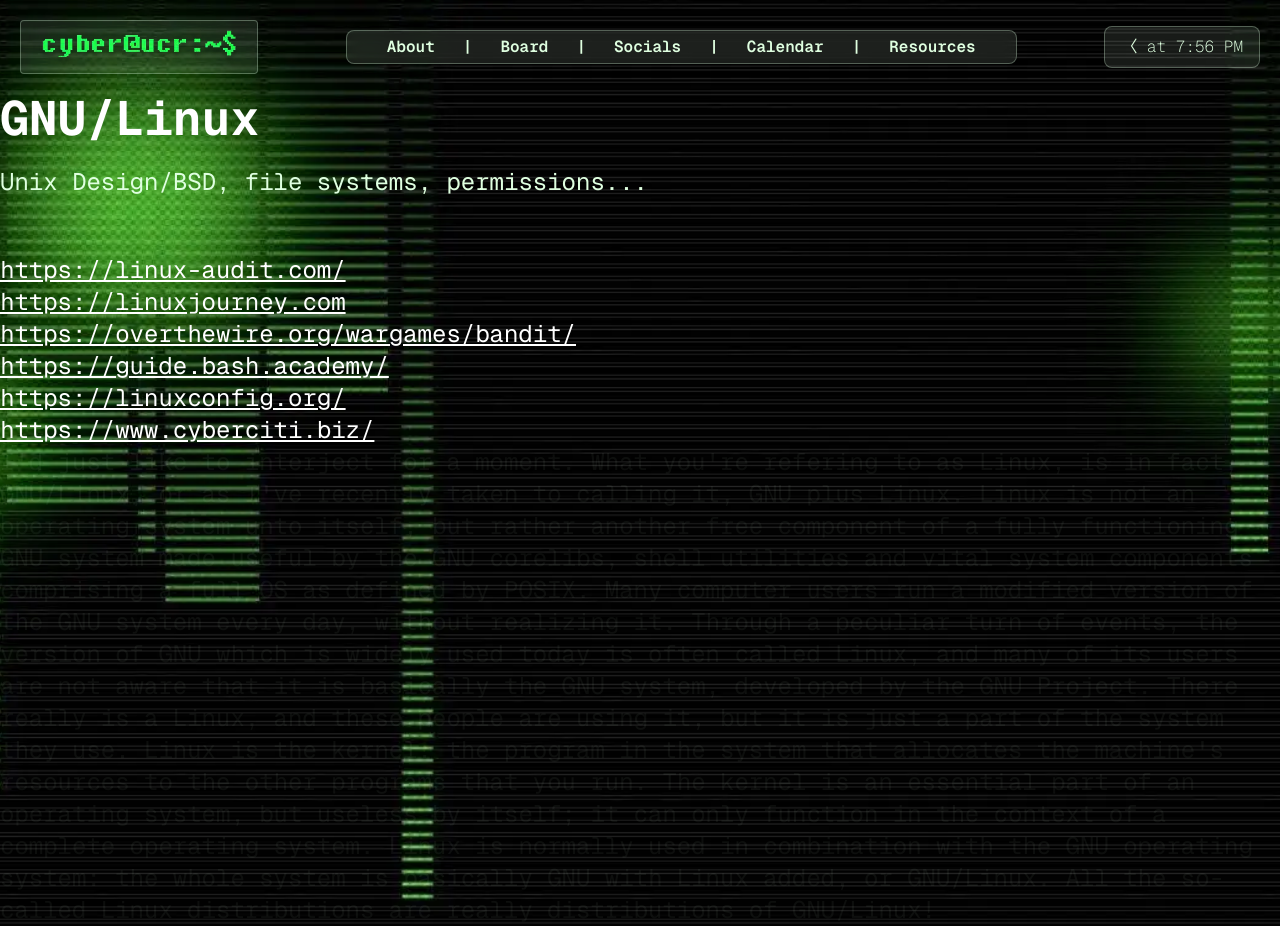
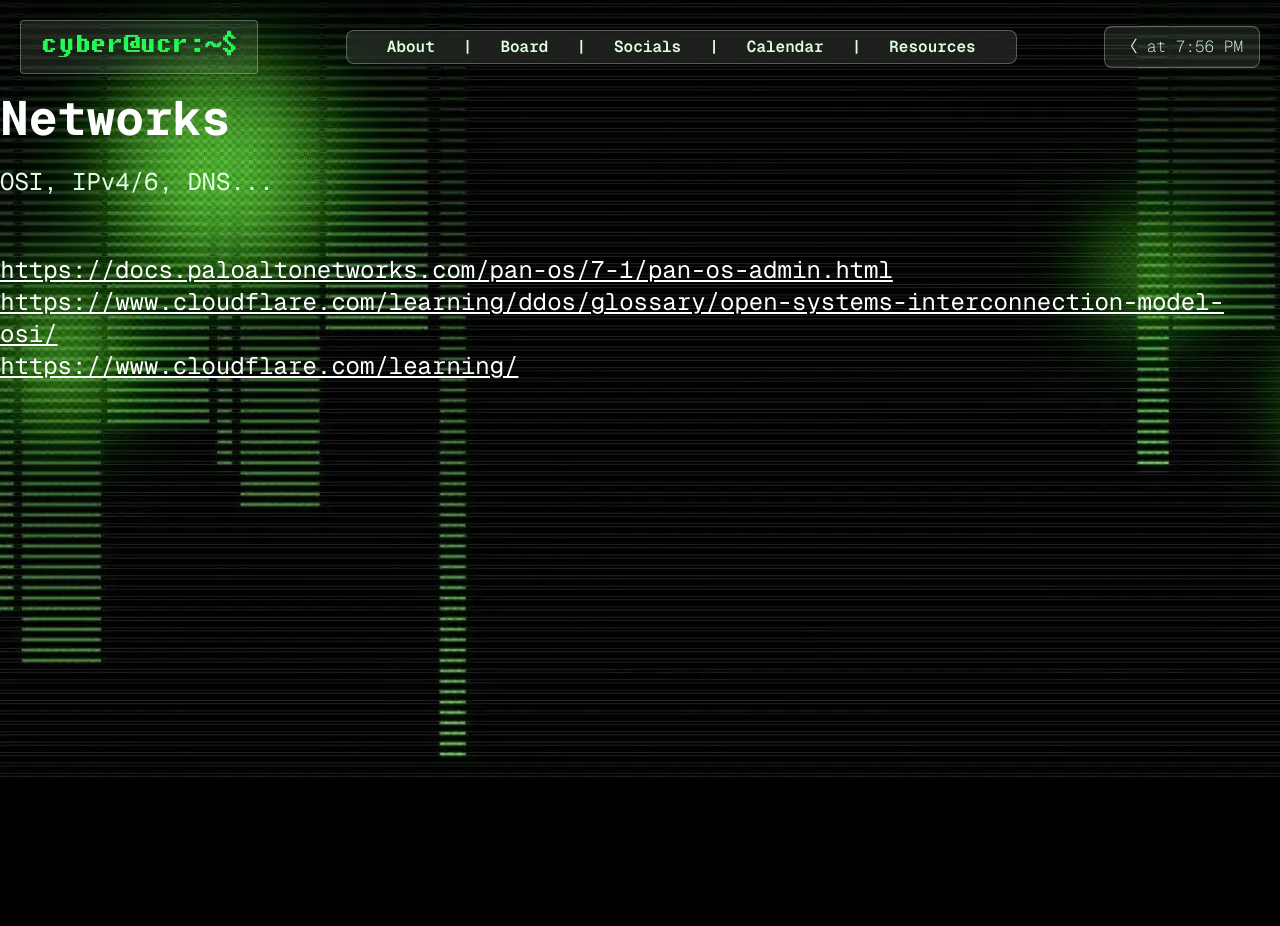
Before and after one commit to acm-ucr/cyber-website, a Next.js app: page /resources in a window 1280 px wide. After the commit the page ends 800 px from the top, so only its background shows below. Built offline with nearby package versions, Linux system fonts and the light colour scheme.

Commit message:
Completed all other resources pages (networks, incident response, windows, web, ctf)

```diff
--- a/src/app/resources/page.tsx
+++ b/src/app/resources/page.tsx
@@ -1,7 +1,7 @@
-import GnuLinux from "@/components/resources/gnuLinux";
+import Networks from "@/components/resources/networks";
 
 const Resources = () => {
-  return <GnuLinux />;
+  return <Networks />;
 };
 
 export default Resources;
--- /dev/null
+++ b/src/components/resources/ctf.tsx
@@ -0,0 +1,35 @@
+import Link from "next/link";
+import { ctfData } from "@/data/ctf";
+
+const CTF = () => {
+  return (
+    <div className="font-cyber-main">
+      <div className="flex flex-col gap-6">
+        <div className="text-cyber-white text-5xl font-bold">
+          {ctfData.title}
+        </div>
+
+        <div className="text-cyber-lightgreen text-2xl">
+          {ctfData.subtitle}
+        </div>
+
+        <div className="text-cyber-white flex flex-col text-2xl">
+          <br />
+          {ctfData.body.map((link, i) => (
+            <Link
+              href={link}
+              key={i}
+              target="_blank"
+              rel="noopener noreferrer"
+              className="text-cyber-white hover:text-cyber-neongreen underline"
+            >
+              {link}
+            </Link>
+          ))}
+        </div>
+      </div>
+    </div>
+  );
+};
+
+export default CTF;
--- /dev/null
+++ b/src/components/resources/incidentResponse.tsx
@@ -0,0 +1,35 @@
+import Link from "next/link";
+import { incidentResponseData } from "@/data/incidentResponse";
+
+const IncidentResponse = () => {
+  return (
+    <div className="font-cyber-main">
+      <div className="flex flex-col gap-6">
+        <div className="text-cyber-white text-5xl font-bold">
+          {incidentResponseData.title}
+        </div>
+
+        <div className="text-cyber-lightgreen text-2xl">
+          {incidentResponseData.subtitle}
+        </div>
+
+        <div className="text-cyber-white flex flex-col text-2xl">
+          <br />
+          {incidentResponseData.body.map((link, i) => (
+            <Link
+              href={link}
+              key={i}
+              target="_blank"
+              rel="noopener noreferrer"
+              className="text-cyber-white hover:text-cyber-neongreen underline"
+            >
+              {link}
+            </Link>
+          ))}
+        </div>
+      </div>
+    </div>
+  );
+};
+
+export default IncidentResponse;
--- /dev/null
+++ b/src/components/resources/networks.tsx
@@ -0,0 +1,35 @@
+import Link from "next/link";
+import { networksData } from "@/data/networks";
+
+const Networks = () => {
+  return (
+    <div className="font-cyber-main">
+      <div className="flex flex-col gap-6">
+        <div className="text-cyber-white text-5xl font-bold">
+          {networksData.title}
+        </div>
+
+        <div className="text-cyber-lightgreen text-2xl">
+          {networksData.subtitle}
+        </div>
+
+        <div className="text-cyber-white flex flex-col text-2xl">
+          <br />
+          {networksData.body.map((link, i) => (
+            <Link
+              href={link}
+              key={i}
+              target="_blank"
+              rel="noopener noreferrer"
+              className="text-cyber-white hover:text-cyber-neongreen underline"
+            >
+              {link}
+            </Link>
+          ))}
+        </div>
+      </div>
+    </div>
+  );
+};
+
+export default Networks;
--- /dev/null
+++ b/src/components/resources/web.tsx
@@ -0,0 +1,35 @@
+import Link from "next/link";
+import { webData } from "@/data/web";
+
+const Web = () => {
+  return (
+    <div className="font-cyber-main">
+      <div className="flex flex-col gap-6">
+        <div className="text-cyber-white text-5xl font-bold">
+          {webData.title}
+        </div>
+
+        <div className="text-cyber-lightgreen text-2xl">
+          {webData.subtitle}
+        </div>
+
+        <div className="text-cyber-white flex flex-col text-2xl">
+          <br />
+          {webData.body.map((link, i) => (
+            <Link
+              href={link}
+              key={i}
+              target="_blank"
+              rel="noopener noreferrer"
+              className="text-cyber-white hover:text-cyber-neongreen underline"
+            >
+              {link}
+            </Link>
+          ))}
+        </div>
+      </div>
+    </div>
+  );
+};
+
+export default Web;
--- /dev/null
+++ b/src/components/resources/windows.tsx
@@ -0,0 +1,35 @@
+import Link from "next/link";
+import { windowsData } from "@/data/windows";
+
+const Windows = () => {
+  return (
+    <div className="font-cyber-main">
+      <div className="flex flex-col gap-6">
+        <div className="text-cyber-white text-5xl font-bold">
+          {windowsData.title}
+        </div>
+
+        <div className="text-cyber-lightgreen text-2xl">
+          {windowsData.subtitle}
+        </div>
+
+        <div className="text-cyber-white flex flex-col text-2xl">
+          <br />
+          {windowsData.body.map((link, i) => (
+            <Link
+              href={link}
+              key={i}
+              target="_blank"
+              rel="noopener noreferrer"
+              className="text-cyber-white hover:text-cyber-neongreen underline"
+            >
+              {link}
+            </Link>
+          ))}
+        </div>
+      </div>
+    </div>
+  );
+};
+
+export default Windows;
--- /dev/null
+++ b/src/data/ctf.ts
@@ -0,0 +1,19 @@
+export interface ctfSubpage {
+  title: string;
+  subtitle: string;
+  body: string[];
+}
+
+export const ctfData: ctfSubpage = {
+  title: "CTF",
+  subtitle: "Capture-The-Flag & other fun red-teaming stuff",
+  body: [
+    "https://overthewire.org/wargames/bandit/",
+    "https://picoctf.com",
+    "https://crackmes.one",
+    "https://pwnable.kr",
+    "https://hackthebox.eu",
+    "https://www.malwaretech.com/beginner-malware-reversing-challenges",
+    "https://kali.training/downloads/Kali-Linux-Revealed-1st-edition.pdf",
+  ],
+};
--- /dev/null
+++ b/src/data/incidentResponse.ts
@@ -0,0 +1,14 @@
+export interface incidentResponseSubpage {
+  title: string;
+  subtitle: string;
+  body: string[];
+}
+
+export const incidentResponseData: incidentResponseSubpage = {
+  title: "Incident Response",
+  subtitle: "LOGS, LOGS, AND MORE LOGS!",
+  body: [
+    "https://www.splunk.com/en_us/training.html",
+    "https://www.elastic.co/guide/index.html",
+  ],
+};
--- /dev/null
+++ b/src/data/networks.ts
@@ -0,0 +1,15 @@
+export interface networksSubpage {
+  title: string;
+  subtitle: string;
+  body: string[];
+}
+
+export const networksData: networksSubpage = {
+  title: "Networks",
+  subtitle: "OSI, IPv4/6, DNS...",
+  body: [
+    "https://docs.paloaltonetworks.com/pan-os/7-1/pan-os-admin.html",
+    "https://www.cloudflare.com/learning/ddos/glossary/open-systems-interconnection-model-osi/",
+    "https://www.cloudflare.com/learning/",
+  ],
+};
--- /dev/null
+++ b/src/data/web.ts
@@ -0,0 +1,15 @@
+export interface webSubpage {
+  title: string;
+  subtitle: string;
+  body: string[];
+}
+
+export const webData: webSubpage = {
+  title: "Web",
+  subtitle: "Reverse Proxy, fowarding proxy, databases...",
+  body: [
+    "http://manual-snort-org.s3-website-us-east-1.amazonaws.com/",
+    "https://www.digitalocean.com/community/tutorials/how-to-set-up-mod_security-with-apache-on-debian-ubuntu",
+    "https://www.owasp.org/index.php/Main_Page",
+  ],
+};
--- /dev/null
+++ b/src/data/windows.ts
@@ -0,0 +1,15 @@
+export interface windowsSubpage {
+  title: string;
+  subtitle: string;
+  body: string[];
+}
+
+export const windowsData: windowsSubpage = {
+  title: "Windows",
+  subtitle: "Not Linux",
+  body: [
+    "https://adsecurity.org/",
+    "https://docs.microsoft.com/en-us/sysinternals/downloads/sysinternals-suite",
+    "https://ittutorials.net/microsoft/windows-server-2016/active-directory/",
+  ],
+};
```
